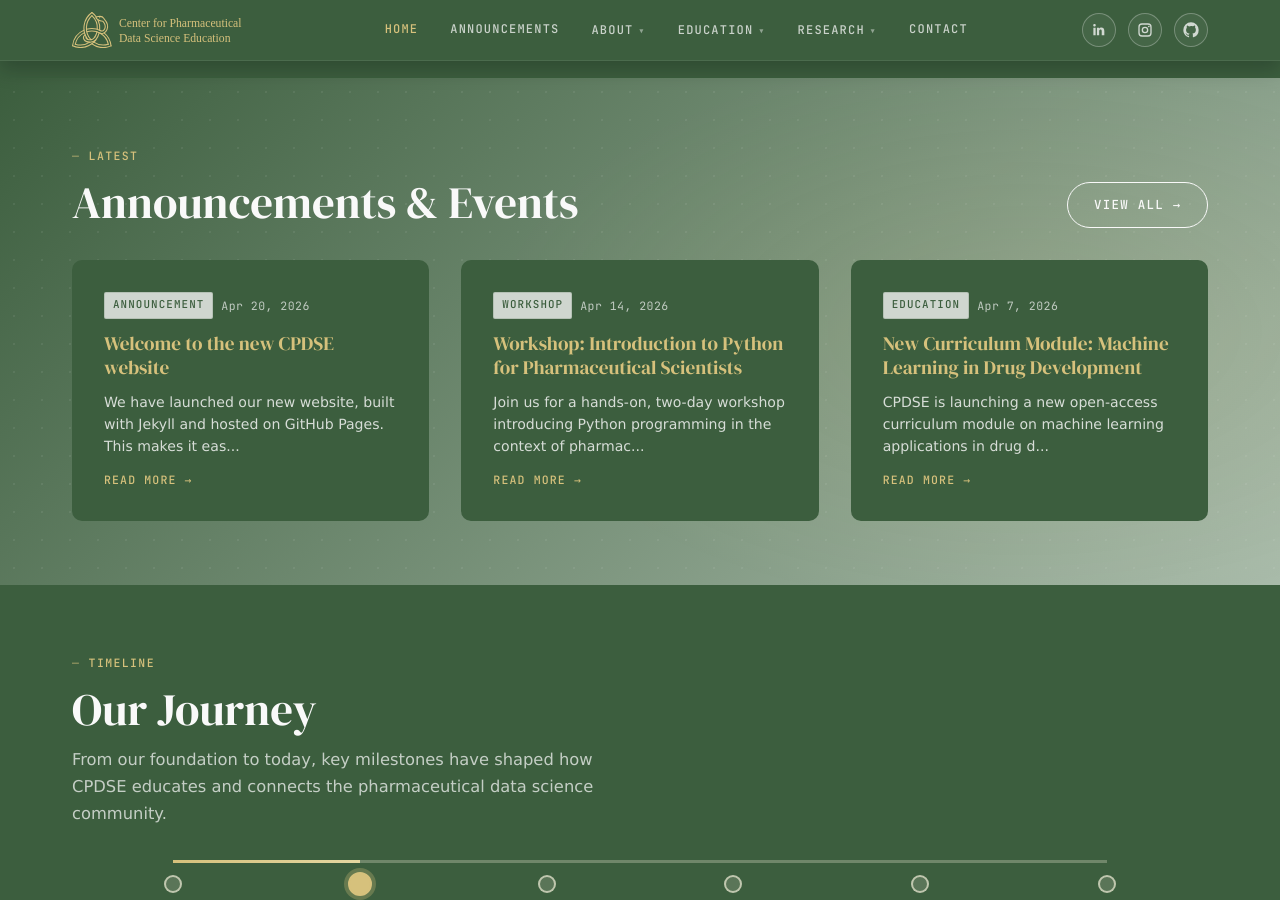
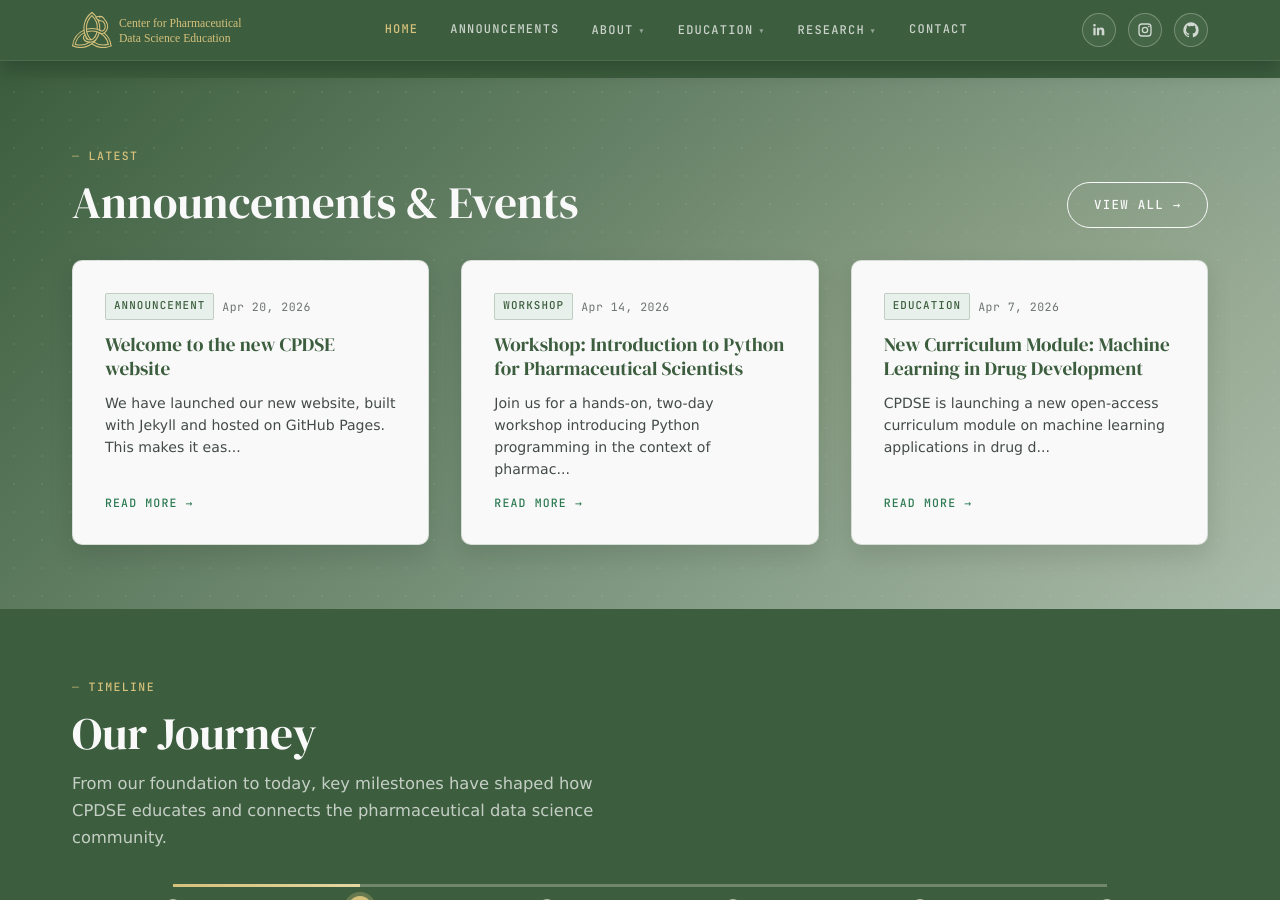
Before and after one commit to CPDSE/PagesCMS, a Jekyll site: the page built from index.md, in a window 1280 px wide and 900 px high, scrolled down 1863 px. Built offline with Jekyll 4.4.1, drawn with Linux system fonts in a browser that asks for light colours.

Commit message:
Update main.css

```diff
--- a/assets/css/main.css
+++ b/assets/css/main.css
@@ -294,35 +294,36 @@ a { color: inherit; }
   color: var(--offwhite);
 }
 .section-announcements .announcement-card {
-  background: #3C5E3E;
-  color: var(--offwhite);
-  border: none;
-  box-shadow: none;
+  background: var(--offwhite);
+  color: var(--ink);
+  border: 1px solid rgba(60,94,62,0.18);
+  box-shadow: 0 10px 24px rgba(15,26,20,0.12);
   -webkit-backdrop-filter: none;
   backdrop-filter: none;
 }
 .section-announcements .announcement-card:hover {
-  background: #3C5E3E;
+  background: var(--offwhite);
+  border-color: rgba(60,94,62,0.35);
 }
 .section-announcements .card-meta {
-  color: rgba(249,249,249,0.74);
+  color: rgba(15,26,20,0.68);
 }
 .section-announcements .announcement-card h3 {
-  color: var(--accent);
+  color: var(--green);
 }
 .section-announcements .announcement-card p {
-  color: rgba(249,249,249,0.82) !important;
+  color: rgba(15,26,20,0.78) !important;
 }
 .section-announcements .card-date {
-  color: rgba(249,249,249,0.7);
+  color: rgba(15,26,20,0.6);
 }
 .section-announcements .card-tag {
-  color: #3C5E3E;
-  background: rgba(249,249,249,0.78);
-  border-color: rgba(60,94,62,0.18);
+  color: var(--green);
+  background: var(--green-pale);
+  border-color: rgba(60,94,62,0.24);
 }
 .section-announcements .card-arrow {
-  color: var(--accent);
+  color: var(--green-mid);
 }
 .section-announcements .section-header p {
   color: var(--accent) !important;
```
